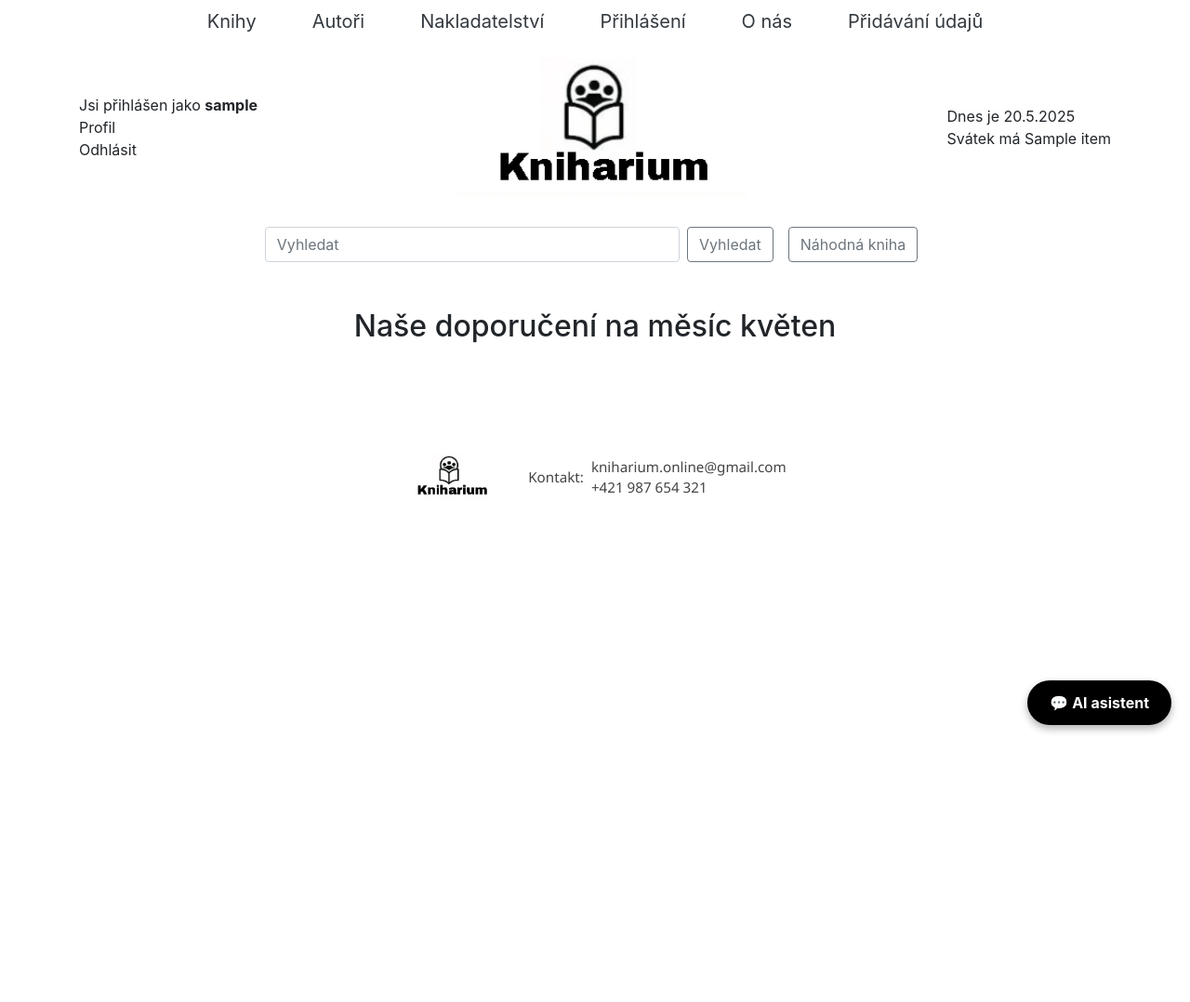
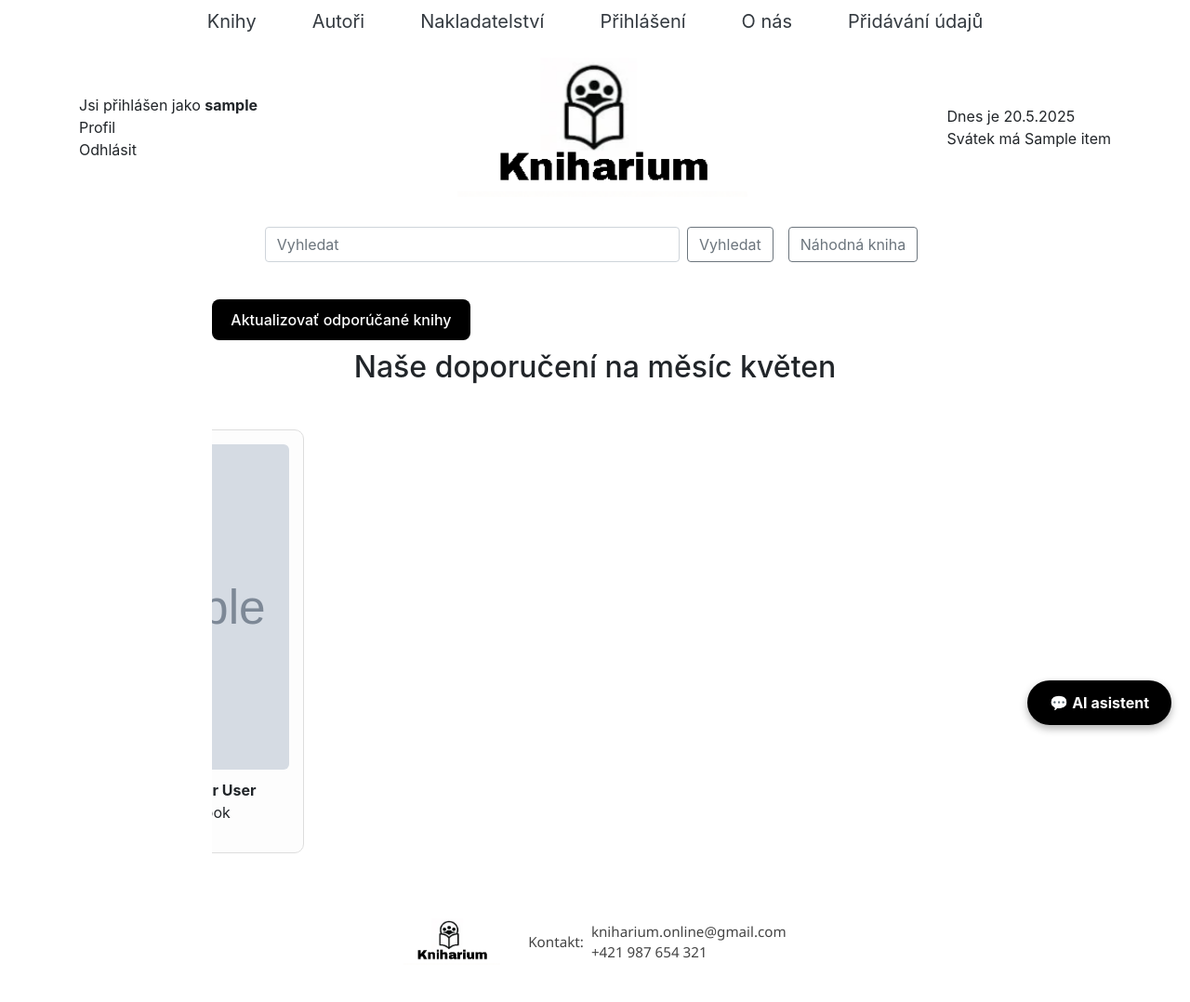
Before and after one commit to Kamo-73/Kniharium, a Django app: page / in a window 1280 px wide. Shown: the whole page at 93% size. Before the commit the page ends 788 px from the top, so only its background shows below. Run offline with Django 5.2, Linux system fonts and the light colour scheme; a user stored in the database is signed in; tables that the repository leaves empty hold one stand-in row (values such as "Sample post"); grey boxes marked "Sample" are stand-in pictures; a database or web service that is not in the repository returns one stand-in record (values such as "Sample title"); data that the repository does not hold is empty; some libraries are stand-ins or nearby versions.

Commit message:
created model recommended books and added button for changing them in home.html

```diff
--- a/kniharium/urls.py
+++ b/kniharium/urls.py
@@ -29,6 +29,7 @@ urlpatterns = [
     path('admin/', admin.site.urls),
 
     path('', home_view, name='home'),
+    path('recommended-books/update/<int:pk>/', RecommendedBooksUpdateView.as_view(), name='recommended_books_update'),
     path('books/', BooksListView.as_view(), name='books'),
     #path('book/<int:pk>/', BookDetailView.as_view(), name='book'),
     path('book/<int:pk>/', book, name='book'),
--- a/viewer/admin.py
+++ b/viewer/admin.py
@@ -86,3 +86,4 @@ admin.site.register(Author, AuthorAdmin)
 admin.site.register(Format)
 admin.site.register(Publisher)
 admin.site.register(Book, BookAdmin)
+admin.site.register(RecommendedBooks)
--- a/viewer/models.py
+++ b/viewer/models.py
@@ -141,3 +141,16 @@ class Comment(Model):
 
     def __str__(self):
         return f"{self.commenter}: {self.book} ({self.rating})"
+
+
+
+class RecommendedBooks(Model):
+    books = ManyToManyField(Book, related_name='recommended_books')
+
+    def __repr__(self):
+        book_titles = ", ".join([book.title_cz for book in self.books.all()])
+        return f"RecommendedBooks(books=[{book_titles}])"
+
+    def __str__(self):
+        book_titles = ", ".join([book.title_cz for book in self.books.all()])
+        return f"Recommended: {book_titles}"
--- a/viewer/templates/home.html
+++ b/viewer/templates/home.html
@@ -3,6 +3,25 @@
 {% block title %}Domů{% endblock %}
 
 {% block content %}
+
+{% if perms.viewer.change_recommendedbooks %}
+    <a href="{% url 'recommended_books_update' 1 %}" style="
+        display: inline-block;
+        padding: 10px 20px;
+        background-color: #000;
+        color: #fff;
+        text-decoration: none;
+        border-radius: 8px;
+        font-size: 1rem;
+        font-weight: 500;
+        margin-right: 10px;
+        transition: background-color 0.2s ease;
+    " onmouseover="this.style.backgroundColor='#333';" onmouseout="this.style.backgroundColor='#000';">
+        Aktualizovať odporúčané knihy
+    </a>
+{% endif %}
+
+
 <!-- Nadpis sekcie -->
 <h2 style="padding: 10px; text-align: center;">
     Naše doporučení na měsíc {{ current_month_name }}
@@ -26,14 +45,18 @@
         {% for book in recommended_books %}
             <div style="text-align: center; border: 1px solid #ddd; padding: 15px; border-radius: 10px; background-color: #FDFDFD;">
 <a href="{% url 'book' book.id %}">
+
     {% if book.image and book.image.name %}
         {% if "http" in book.image.name %}
-                            <img src="{{ book.image.name }}" alt="{{ book.title_cz }}" style="width: 100%; max-width: 225px; height: auto; object-fit: cover; border-radius: 6px;">
+            <img src="{{ book.image.name }}" alt="{{ book.title_cz }}"
+                 style="height: 350px; width: 225px; object-fit: cover; border-radius: 6px;">
         {% else %}
-                            <img src="/media/{{ book.image.name }}" alt="{{ book.title_cz }}" style="width: 100%; max-width: 225px; height: auto; object-fit: cover; border-radius: 6px;">
+            <img src="/media/{{ book.image.name }}" alt="{{ book.title_cz }}"
+                 style="height: 350px; width: 225px; object-fit: cover; border-radius: 6px;">
         {% endif %}
     {% else %}
-                        <div style="width: 100%; max-width: 225px; height: auto; object-fit: cover; border-radius: 6px;">
+        <div style="height: 350px; width: 225px; background-color: #ccc;
+                    display: flex; align-items: center; justify-content: center; border-radius: 6px;">
             Chybí obrázek
         </div>
     {% endif %}
--- a/viewer/views.py
+++ b/viewer/views.py
@@ -7,7 +7,7 @@ from random import sample
 
 from django.conf import settings
 from django.contrib.auth.decorators import login_required
-from django.contrib.auth.mixins import PermissionRequiredMixin
+from django.contrib.auth.mixins import PermissionRequiredMixin, LoginRequiredMixin, UserPassesTestMixin
 import requests
 from django.core.mail import send_mail
 from django.http import JsonResponse
@@ -21,8 +21,8 @@ from dotenv import load_dotenv
 
 from accounts.models import Profile
 from bots import bot_author_add, bot_book_add
-from viewer.forms import BookModelForm, AuthorModelForm, PublisherModelForm, CommentModelForm
-from viewer.models import Book, Author, Publisher, Comment
+from viewer.forms import BookModelForm, AuthorModelForm, PublisherModelForm, CommentModelForm, RecommendedBooksForm
+from viewer.models import Book, Author, Publisher, Comment, RecommendedBooks
 from django.core.paginator import Paginator
 from django.db.models import Q, Avg, Count
 
@@ -33,30 +33,31 @@ from viewer.models import Book, Author
 from django.core.paginator import Paginator
 from django.db.models import Q
 
+from django.utils.timezone import now
+from .models import RecommendedBooks
+import calendar
+
 def home_view(request):
-    recommended_titles = [
-        "Andělé a démoni",
-        "Bostonská společnost",
-        "Bouře",
-        "Bílá velryba",
-        "Bílý jelen",
-        "Bílý mor",
-        "Bůh císař Duny",
-        "Carrie",
-        "Casino Royale",
-        "Cesta do Indie",
-    ]
-
-    query = Q()
-    for title in recommended_titles:
-        query |= Q(title_cz__iexact=title)
-
-    recommended_books = Book.objects.filter(query).prefetch_related('author')
+    recommended = RecommendedBooks.objects.first()
+    recommended_books = recommended.books.all() if recommended else []
 
     return render(request, 'home.html', {
         'recommended_books': recommended_books,
     })
 
+class RecommendedBooksUpdateView(LoginRequiredMixin, UserPassesTestMixin, UpdateView):
+    model = RecommendedBooks
+    form_class = RecommendedBooksForm
+    template_name = 'form.html'
+    success_url = reverse_lazy('home')
+
+    def test_func(self):
+        return self.request.user.has_perm('viewer.change_recommendedbooks')
+
+    def get_context_data(self, **kwargs):
+        context = super().get_context_data(**kwargs)
+        context['title'] = 'Upraviť odporúčané knihy'
+        return context
 
 class BooksListView(ListView):
     template_name = 'books.html'
```
Also changed, not shown: viewer/forms.py (+17 -2 lines). Lines whose indentation alone changed are shown as unchanged.
